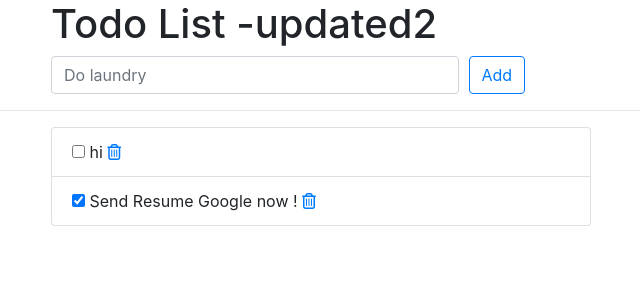
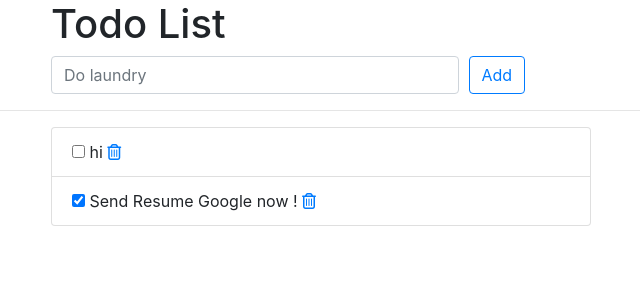
Before and after one commit to belleysatish/django-todo, a Django app: page /todos/ in a window 1280 px wide. Shown: the top 300 px of the page, without its empty margins (224-864 px from the left). Run offline with Django 3.2, Linux system fonts and the light colour scheme; data comes from the database, SQL or seed files in the repository; some libraries are stand-ins or nearby versions.

Commit message:
updating

```diff
--- a/todos/templates/todos/index.html
+++ b/todos/templates/todos/index.html
@@ -12,7 +12,7 @@
     <div class="offset-md-2 col-lg-9">
       <div class="page-header">
         <h1>
-          Todo List -updated2
+          Todo List
         </h1>
       </div>
     </div>
```
